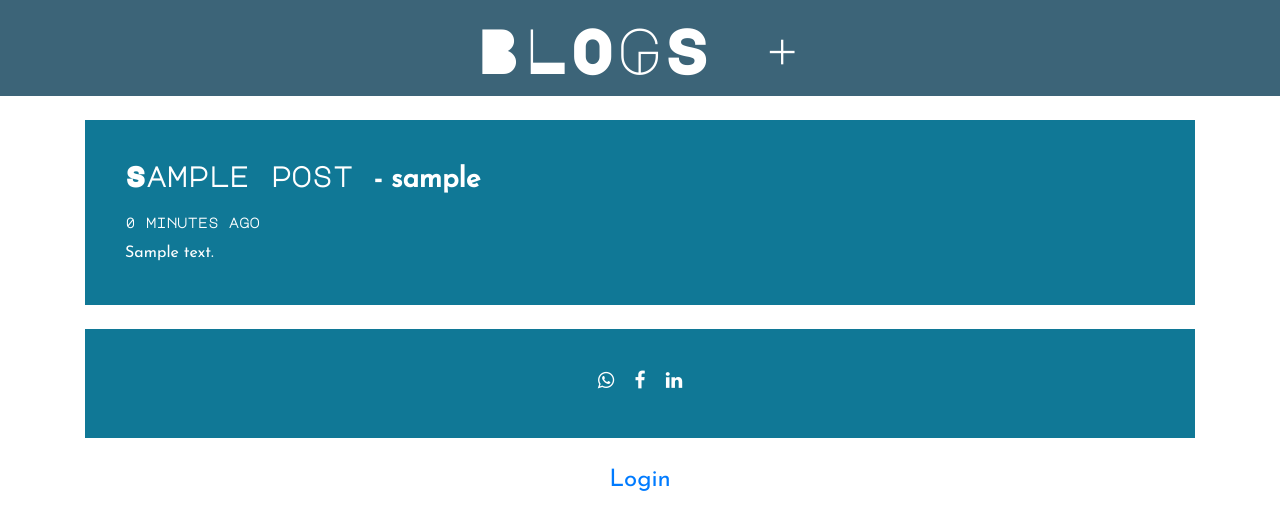
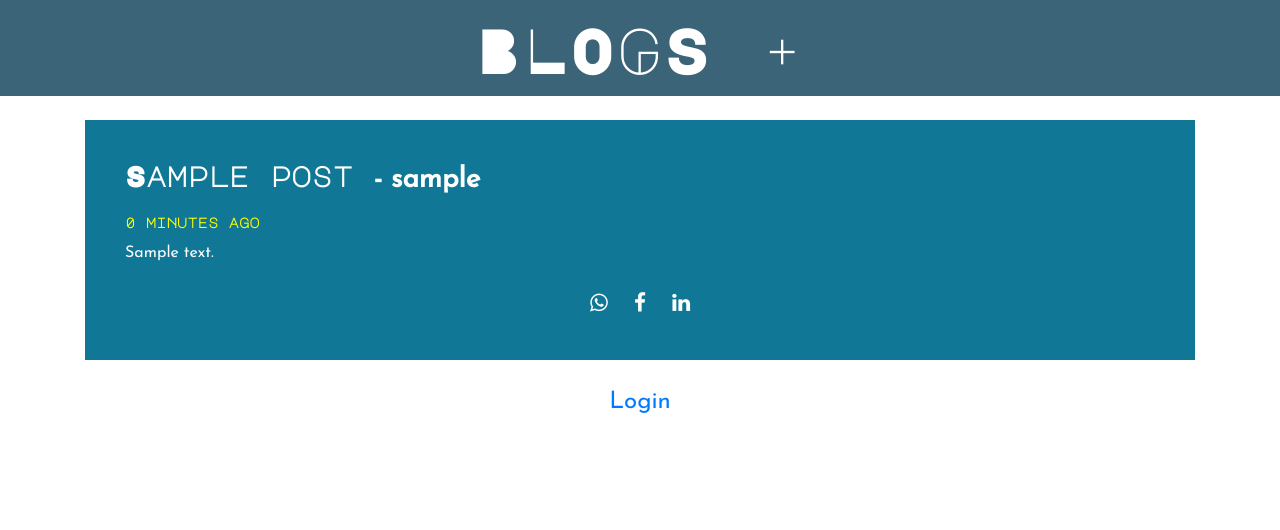
Before and after one commit to vishwakarmad1999/my-blog, a Django app: page /blog/1/ in a window 1280 px wide. Shown: the top 530 px of the page. Run offline with Django 3.2, Linux system fonts and the light colour scheme; tables that the repository leaves empty hold one stand-in row (values such as "Sample post"); some libraries are stand-ins or nearby versions.

Commit message:
Changed some styling

```diff
--- a/blog/static/css/style.css
+++ b/blog/static/css/style.css
@@ -13,7 +13,7 @@ div h3 {
 
 .time-text {
 	font-size: 50%;
-	color: white;
+	color: yellow;
 }
 
 .post {
--- a/templates/blog/post_detail.html
+++ b/templates/blog/post_detail.html
@@ -17,16 +17,16 @@
 		{% for line in object.text.splitlines %}
 			{{ line }}<br>
 		{% endfor %}
-	</span>
+	</span><br>
+	<div class="post-text" align="center" style="font-size: 130%;">
+		<a href="whatsapp://send?text={{ request.build_absolute_uri|get_qs }}" style="color: inherit; text-decoration: none;"><span class="fa fa-whatsapp"></span></a>&nbsp;&nbsp;&nbsp;
+		<a href="https://www.facebook.com/sharer/sharer.php?u={{ request.build_absolute_uri|get_qs }}" style="color: inherit; text-decoration: none;"><span class="fa fa-facebook"></span></a>&nbsp;&nbsp;&nbsp;
+		<a href="https://www.linkedin.com/cws/share?url={{ request.build_absolute_uri|get_qs }}&token=&isFramed=true" style="color: inherit; text-decoration: none;"><span class="fa fa-linkedin"></span></a>
+	</div>
 </div><br>
 {% if request.user == object.author %}
 <div class="post" align="center">
 	<a href="{% url 'blog:delete' pk=object.pk %}" class="btn btn-danger">Delete</a>
 </div><br>
 {% endif %}
-<div class="post post-text" align="center">
-	<a href="whatsapp://send?text={{ request.build_absolute_uri|get_qs }}" style="color: inherit; text-decoration: none; font-size: 120%;"><span class="fa fa-whatsapp"></span></a>&nbsp;&nbsp;&nbsp;
-	<a href="https://www.facebook.com/sharer/sharer.php?u={{ request.build_absolute_uri|get_qs }}" style="color: inherit; text-decoration: none; font-size: 120%;"><span class="fa fa-facebook"></span></a>&nbsp;&nbsp;&nbsp;
-	<a href="https://www.linkedin.com/cws/share?url={{ request.build_absolute_uri|get_qs }}&token=&isFramed=true" style="color: inherit; text-decoration: none; font-size: 120%;"><span class="fa fa-linkedin"></span></a>
-</div><br>
 {% endblock %}
--- a/templates/registration/login.html
+++ b/templates/registration/login.html
@@ -23,10 +23,8 @@
 	</form><br>
 	<div align="center">
 		<a href="{% url 'social:begin' 'google-oauth2' %}" style="text-decoration: none;">
-			<div style="border: 2px solid #006666; width: 12em;">
 				<span class="text" style="color: black;">Sign in with</span>
 	            <img width="40px" src="https://upload.wikimedia.org/wikipedia/commons/thumb/5/53/Google_%22G%22_Logo.svg/512px-Google_%22G%22_Logo.svg.png" class="google-img" />
-			</div>
 	     </a>
 	</div>
  <br><br>
```
